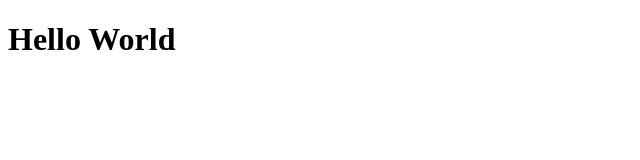
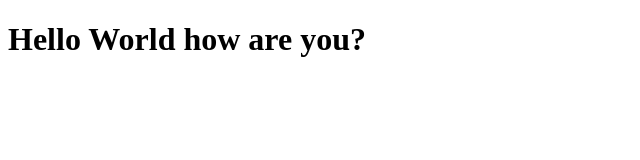
Before and after one commit to carlospaismontes/carlospaismontes.github.io, a plain HTML site: page index.html in a window 1280 px wide. Shown: the whole page, without its empty margins (0-640 px from the left). Drawn offline with Linux system fonts and the light colour scheme.

Commit message:
my first commit

```diff
--- a/index.html
+++ b/index.html
@@ -1,6 +1,6 @@
 <!DOCTYPE html>
 <html>
 <body>
-<h1>Hello World</h1>
+<h1>Hello World how are you?</h1>
 </body>
 </html>
```
